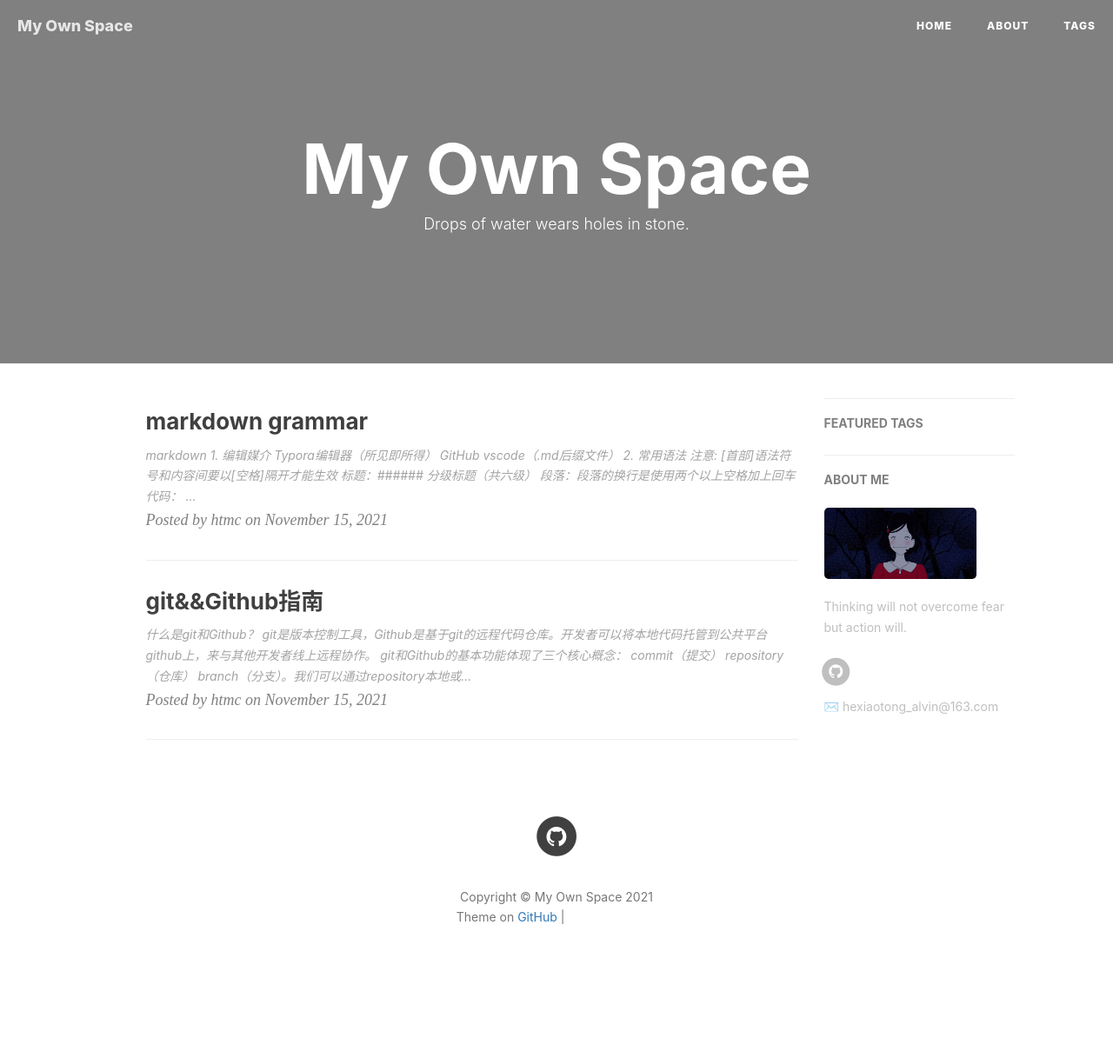
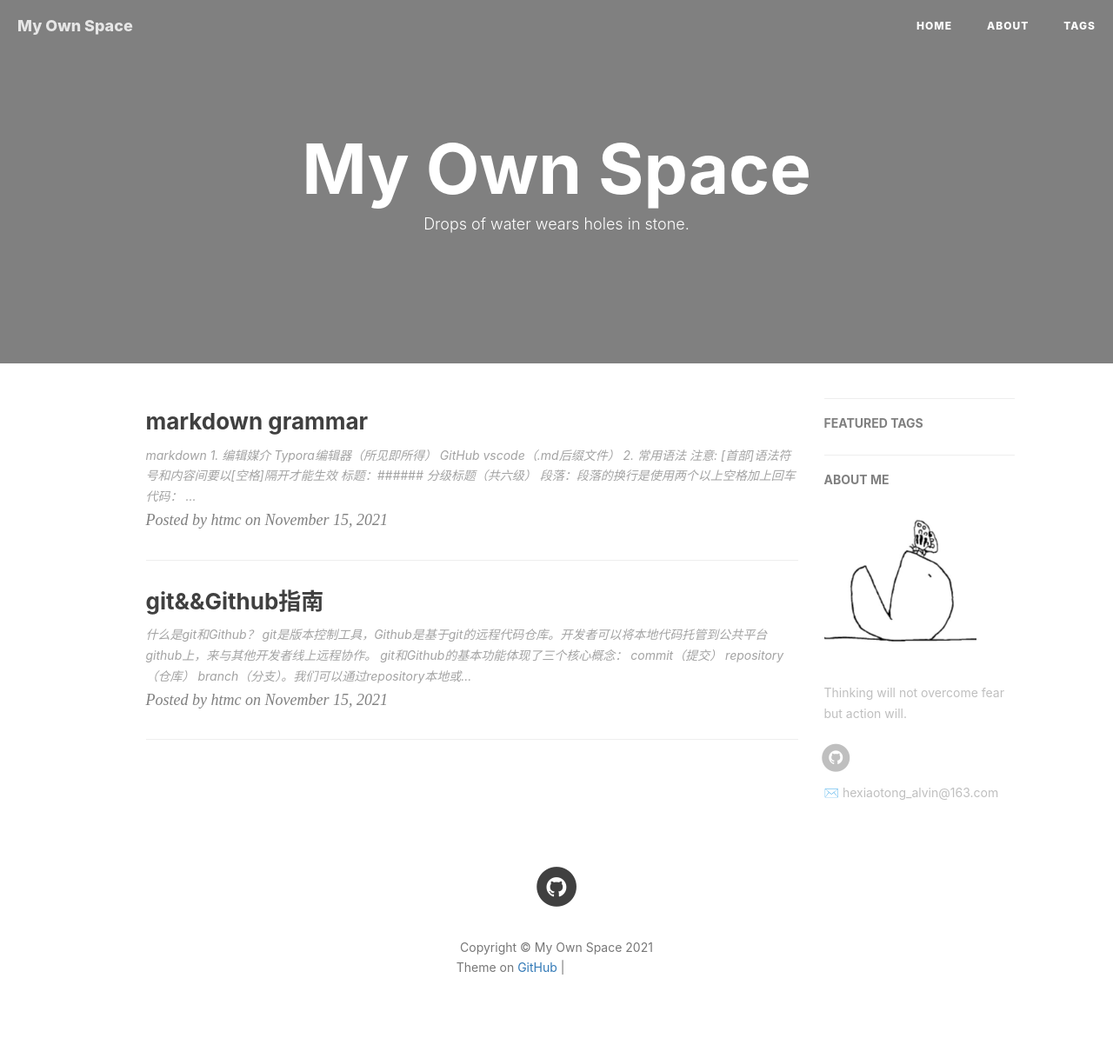
Before and after one commit to elvinhtmc/my-own-space, a Jekyll site: the page built from index.html, in a window 1280 px wide. Shown: the whole page at 87% size. Built offline with Jekyll 4.4.1, drawn with Linux system fonts in a browser that asks for light colours; nearby versions of some CDN libraries; the list of posts is cut into pages by our own code; comment, search, counter and statistics services are not loaded; before the commit the page ends 1159 px from its top, so only the background shows below that; grey boxes are pictures that could not be loaded.

Commit message:
Update _config.yml

```diff
--- a/_config.yml
+++ b/_config.yml
@@ -12,7 +12,7 @@
 # Sidebar settings
 sidebar: true                           # whether or not using Sidebar.
 sidebar-about-description: "Thinking will not overcome fear but action will."
-sidebar-avatar: /img/aboutme.jpg      # use absolute URL, seeing it's used in both `/` and `/about/`
+sidebar-avatar: /img/profile.jpg      # use absolute URL, seeing it's used in both `/` and `/about/`
 
 
 
```
